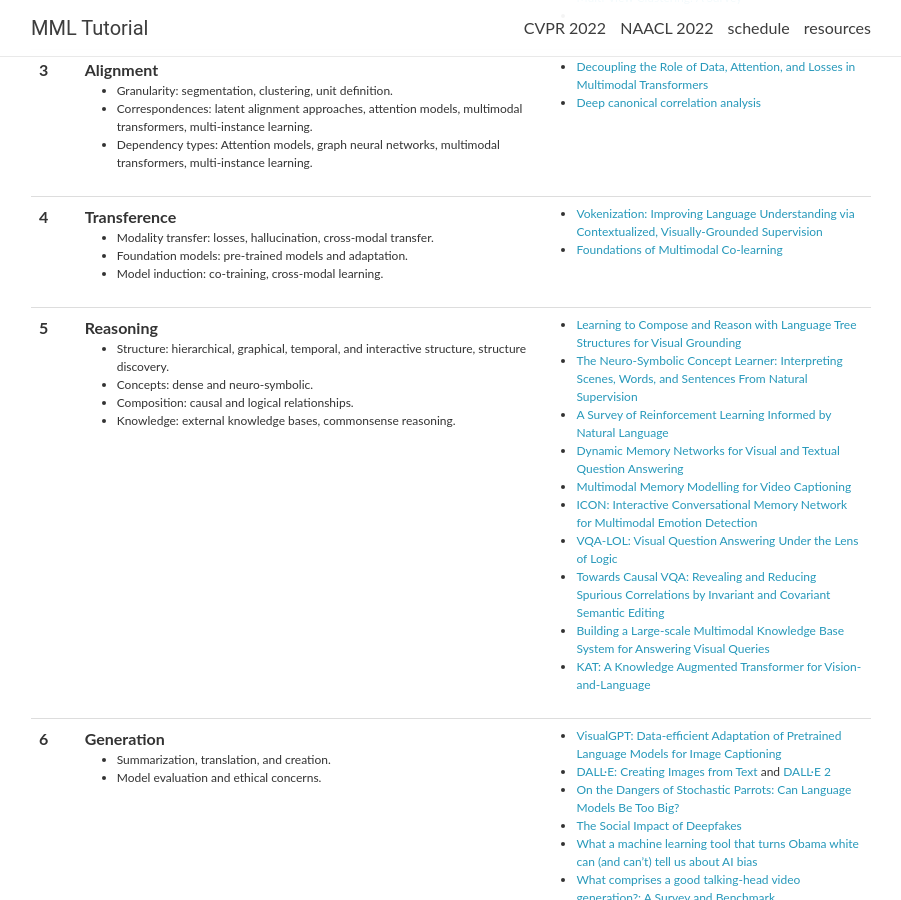
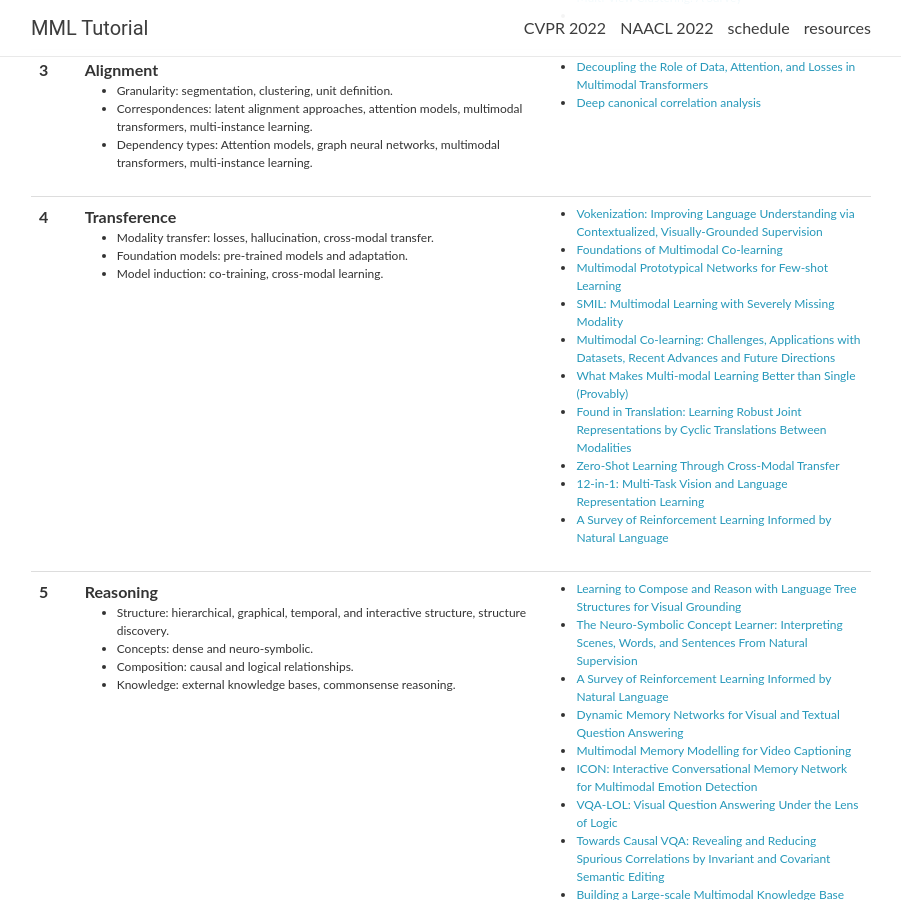
Before and after one commit to CMU-MultiComp-Lab/mmml-tutorial, a Jekyll site: the page built from _pages/schedule.md, in a window 1280 px wide and 900 px high, scrolled down 690 px. Shown: the whole window, without its empty margins (189-1090 px from the left). Built offline with Jekyll 4.4.1, drawn with Linux system fonts in a browser that asks for light colours; nearby versions of some CDN libraries; comment, search, counter and statistics services are not loaded.

Commit message:
Update lectures.yml

```diff
--- a/_data/lectures.yml
+++ b/_data/lectures.yml
@@ -54,6 +54,14 @@
   readings:
     - <a href="https://arxiv.org/abs/2010.06775">Vokenization&#58; Improving Language Understanding via Contextualized, Visually-Grounded Supervision</a> <br/>
     - <a href="https://www.sciencedirect.com/science/article/pii/S1566253520303006">Foundations of Multimodal Co-learning</a> <br/>
+    - <a href="https://arxiv.org/abs/2011.08899">Multimodal Prototypical Networks for Few-shot Learning</a> <br/>
+    - <a href="https://arxiv.org/abs/2103.05677">SMIL&#58; Multimodal Learning with Severely Missing Modality</a> <br/>
+    - <a href="https://arxiv.org/abs/2107.13782">Multimodal Co-learning&#58; Challenges, Applications with Datasets, Recent Advances and Future Directions</a> <br/>
+    - <a href="https://arxiv.org/abs/2106.04538">What Makes Multi-modal Learning Better than Single (Provably)</a> <br/>
+    - <a href="https://arxiv.org/abs/1812.07809">Found in Translation&#58; Learning Robust Joint Representations by Cyclic Translations Between Modalities</a> <br/>
+    - <a href="https://arxiv.org/abs/1301.3666">Zero-Shot Learning Through Cross-Modal Transfer</a> <br/>
+    - <a href="https://arxiv.org/abs/1912.02315">12-in-1&#58; Multi-Task Vision and Language Representation Learning</a> <br/>
+    - <a href="https://arxiv.org/abs/1906.03926">A Survey of Reinforcement Learning Informed by Natural Language</a> <br/>
 
 - date: 5
   title: >
```
